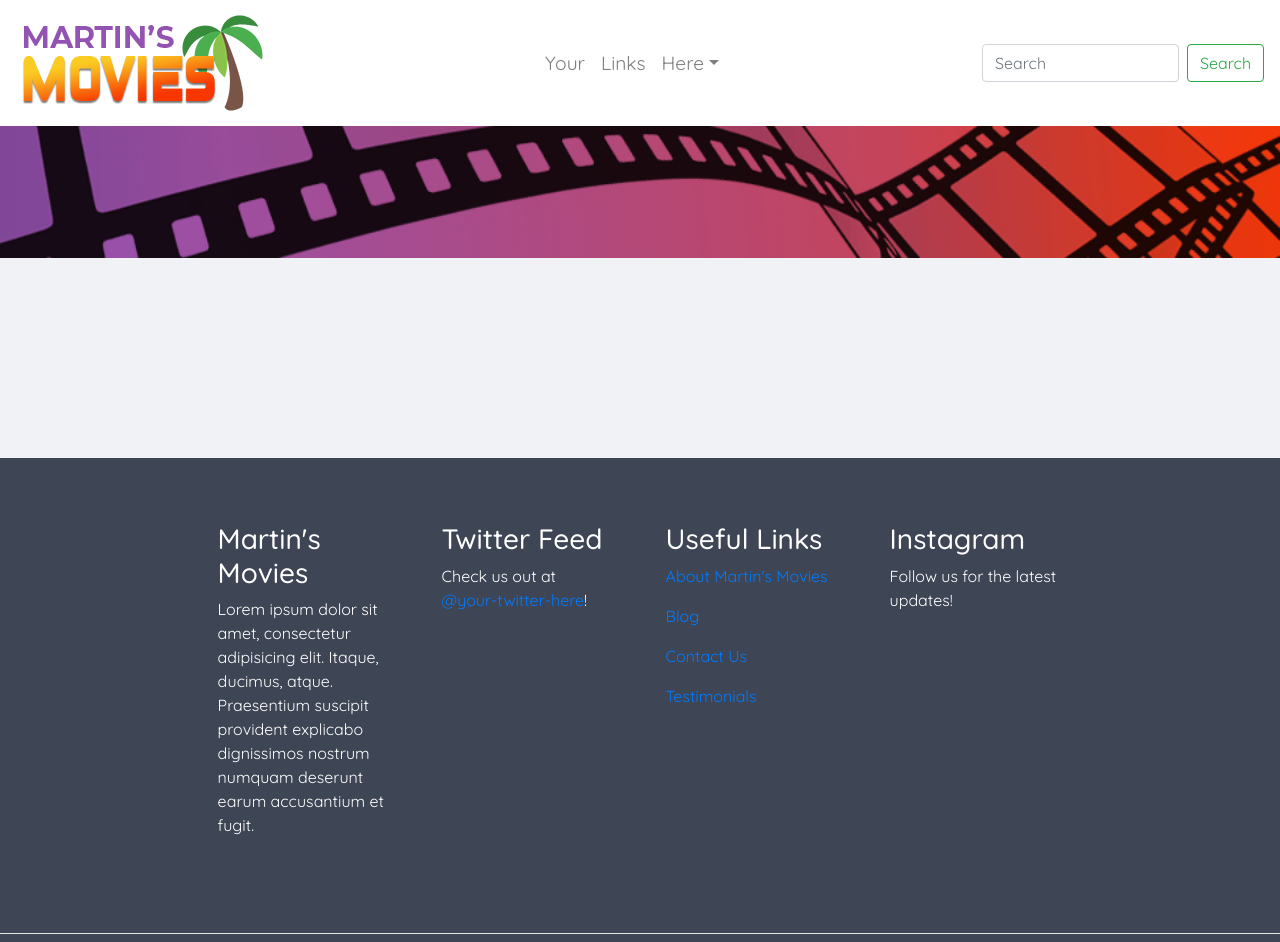
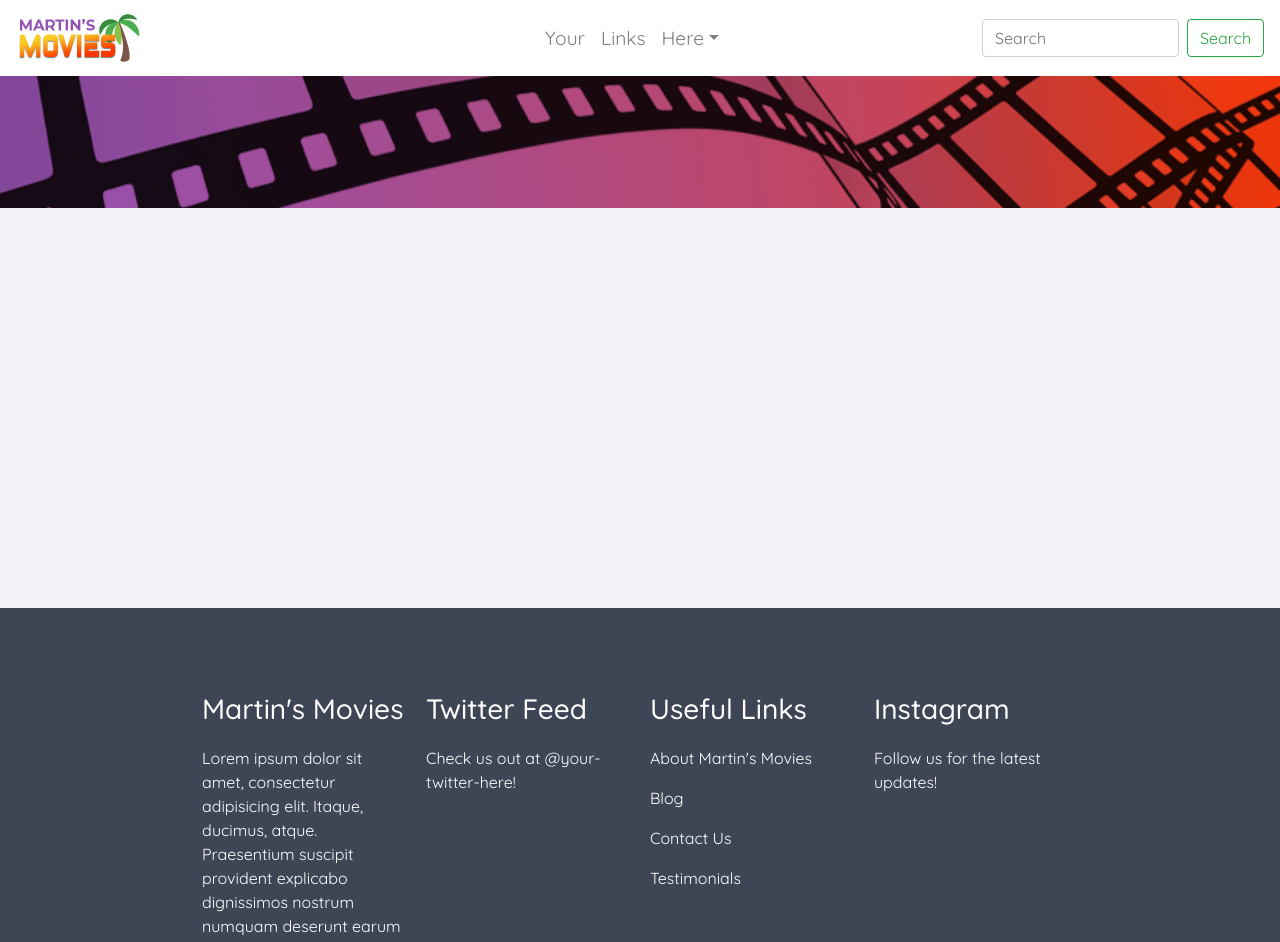
Before and after one commit to aubreynicoll/martins-movies, a React (Create React App) app: page / in a window 1280 px wide. Shown: the top 942 px of the page. Built offline with nearby package versions, Linux system fonts and the light colour scheme; no server answers.

Commit message:
finish basic footer

```diff
--- a/src/components/Header.js
+++ b/src/components/Header.js
@@ -12,7 +12,7 @@ const Header = () => {
   return (
     <header className="Header-root">
       <Navbar className="Header-navbar" expand="lg">
-        <Navbar.Brand href="#"><img src={logo} alt="" /></Navbar.Brand>
+        <Navbar.Brand href="#"><img className="Header-navbar-logo" src={logo} alt="" /></Navbar.Brand>
         <Navbar.Toggle aria-controls="basic-navbar-nav" />
         <Navbar.Collapse id="basic-navbar-nav">
           <Nav className="mx-auto">
@@ -32,6 +32,7 @@ const Header = () => {
           </Form>
         </Navbar.Collapse>
       </Navbar>
+
       <div className="Header-hero">
         <img className="Header-hero-img" src={hero} alt="" />
       </div>
--- a/src/index.css
+++ b/src/index.css
@@ -5,10 +5,15 @@
   --xl: 1280px;
 
   --violet: rgb(147,82,179);
+  --light-violet: rgb(166,93,202);
   --blue-gray: rgb(62,69,85);
   --bg-gray: rgb(240,242,245);
   --royal-blue: rgb(26,118,241);
   --leaf-green: rgb(67,183,42);
+}
+
+h3 {
+  margin: 20px 0;
 }
 
 hr {
@@ -19,18 +24,32 @@ hr {
   font-size: 1.2rem;
 }
 
+.Header-navbar-logo {
+  width: 50%;
+}
+
 .Header-hero-img {
   width: 100%;
 }
 
 .MovieListView-root {
-  min-height: 200px;
+  min-height: 50vh;
   background-color: var(--bg-gray);
 }
 
 .Footer-root {
   color: white;
   background-color: var(--blue-gray);
+}
+
+.Footer-root a {
+  color: white;
+  transition: color 0.25s;
+}
+
+.Footer-root a:hover {
+  text-decoration: none;
+  color: var(--light-violet);
 }
 
 .Footer-flex-container {
@@ -42,7 +61,7 @@ hr {
 
 .Footer-flex-item {
   flex: 1 1;
-  margin: 0 1.6rem 0 1.6rem;
+  margin: 0 10px;
 }
 
 .Footer-links-container {
@@ -53,5 +72,5 @@ hr {
 }
 
 .Footer-links-item a {
-  margin: 0 1.6rem 0 1.6rem;
+  margin: 0 10px;
 }
--- a/src/index.js
+++ b/src/index.js
@@ -1,8 +1,8 @@
 import React from 'react'
 import ReactDOM from 'react-dom'
 import App from './App'
+import './custom.scss'
 import './index.css'
-import './custom.scss'
 
 ReactDOM.render(
   <App />, document.getElementById('root')
```
